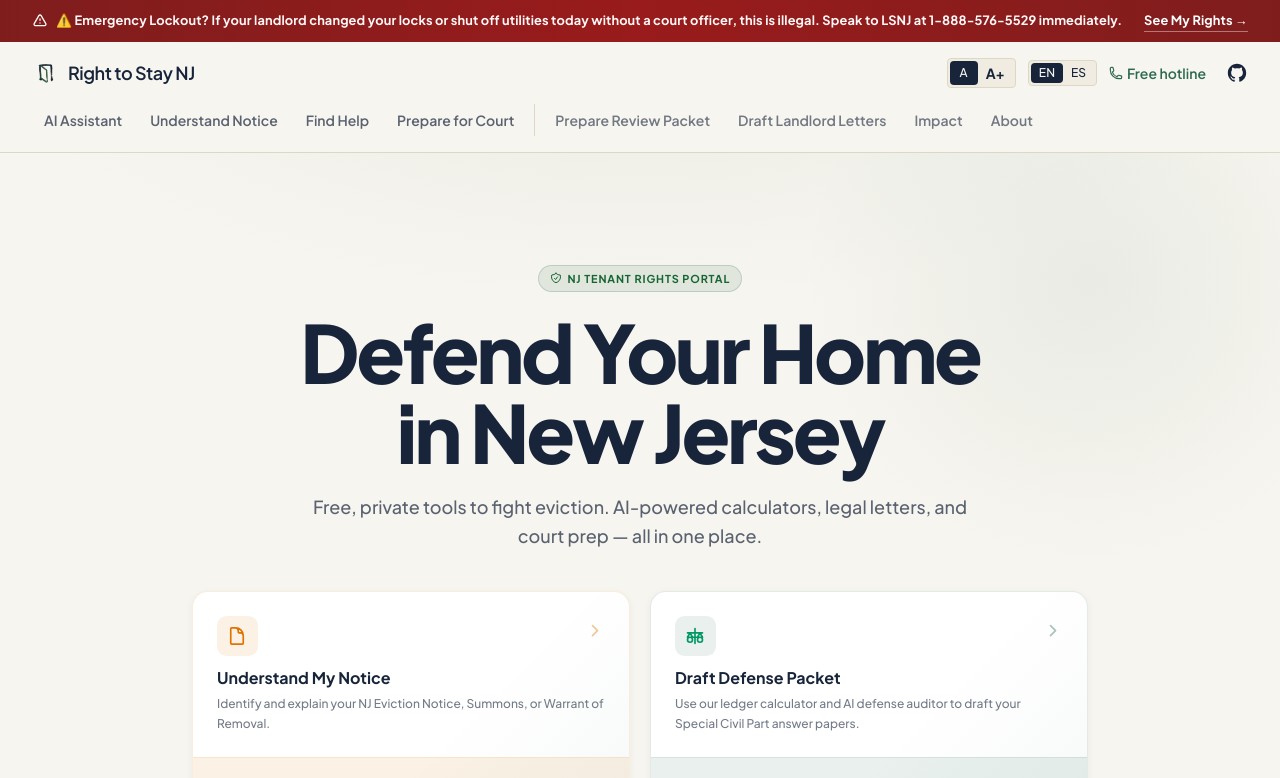
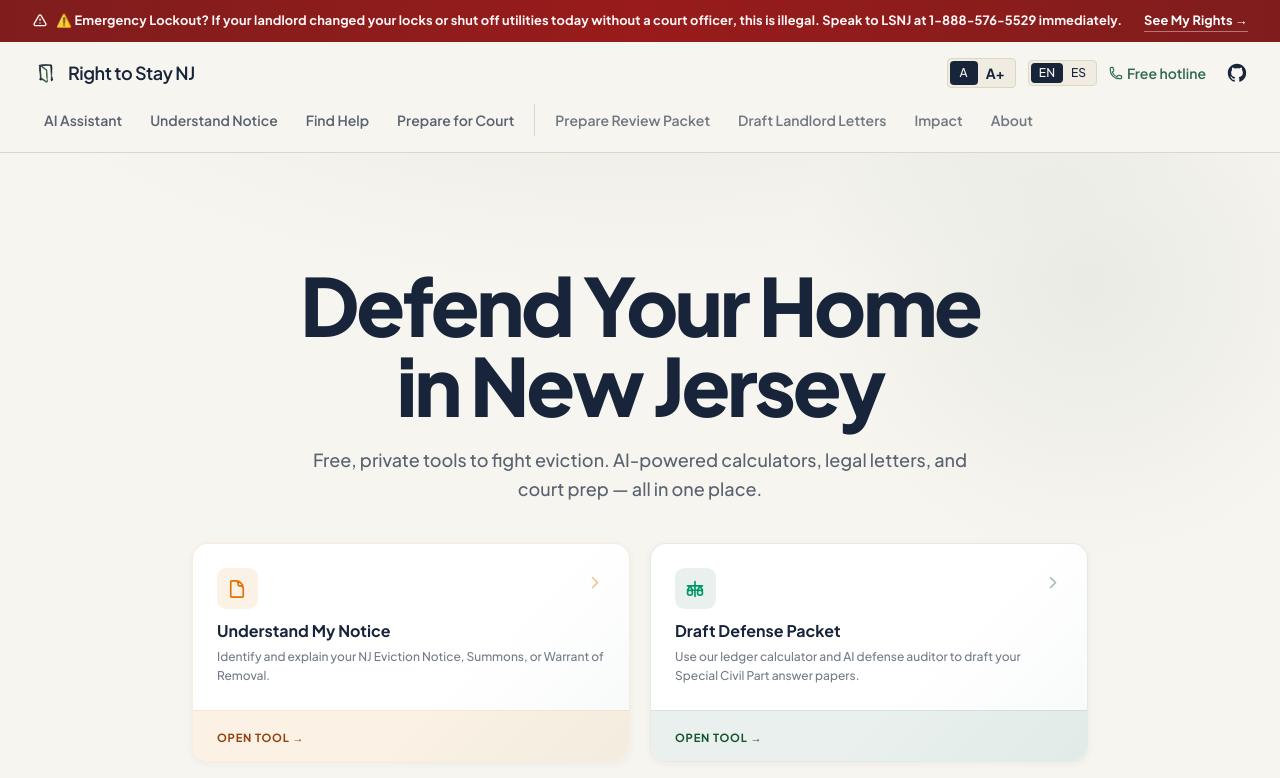
Before and after one commit to Iceman-Dann/Right-to-Stay-NJ, a React (Vite) app: page / in a window 1280 px wide. Shown: the top 778 px of the page. Built offline with nearby package versions, Linux system fonts and the light colour scheme.

Commit message:
UI: Remove NJ Tenant Rights Portal badge from hero section

```diff
--- a/src/pages.tsx
+++ b/src/pages.tsx
@@ -1089,10 +1089,6 @@ export function Home() {
         <div style={{position:'absolute',top:'-10rem',right:'-6rem',width:'36rem',height:'36rem',borderRadius:'50%',background:'radial-gradient(circle,rgba(45,106,79,0.07) 0%,transparent 70%)',pointerEvents:'none'}} />
         <div className="shell py-16 md:py-28 text-center max-w-4xl mx-auto space-y-8 relative">
           <div className="space-y-5">
-            <span className="badge-emerald inline-flex">
-              <ShieldIcon className="w-3 h-3" />
-              {lang === 'es' ? 'Portal de Derechos de Inquilinos NJ' : 'NJ Tenant Rights Portal'}
-            </span>
             <h1>
               {lang === 'es' ? 'Defiende Tu Hogar en Nueva Jersey' : 'Defend Your Home in New Jersey'}
             </h1>
```
Also changed, not shown: 5 other files (tests, documents, lock files or other folders).
